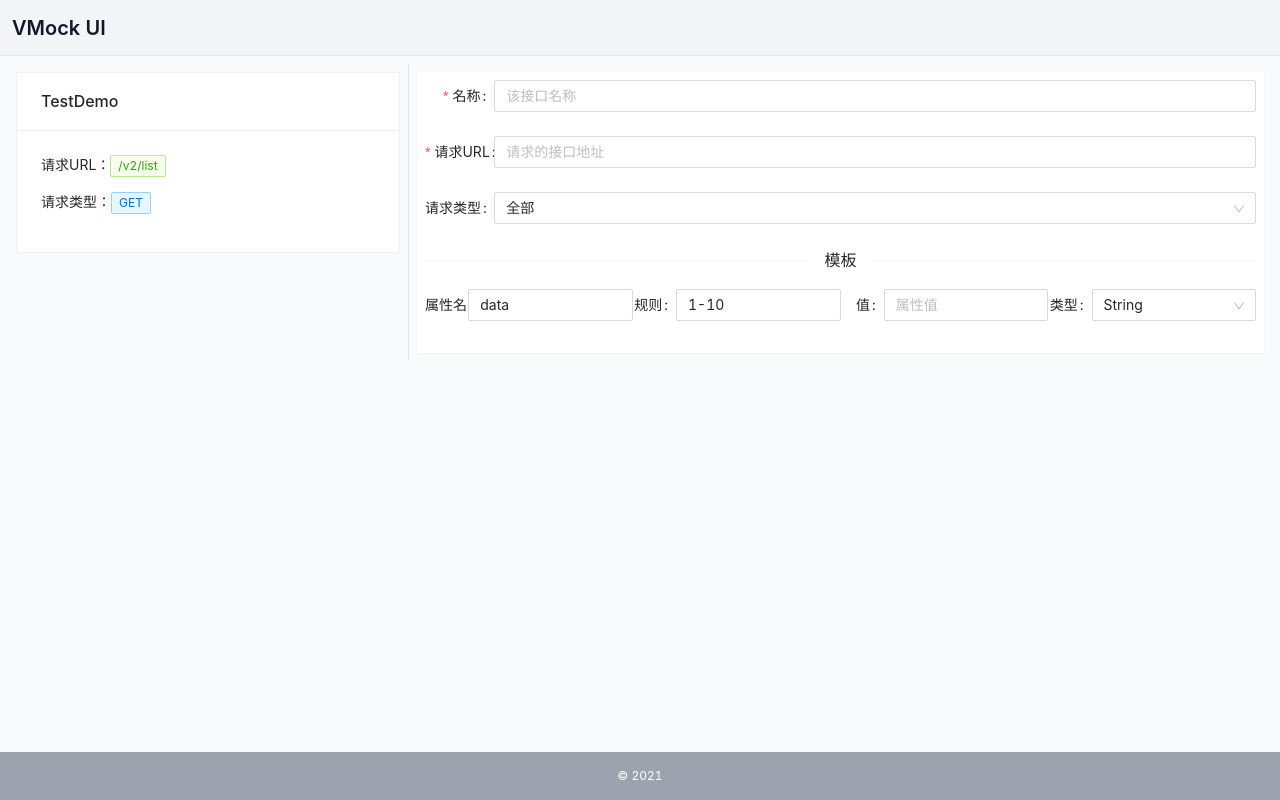
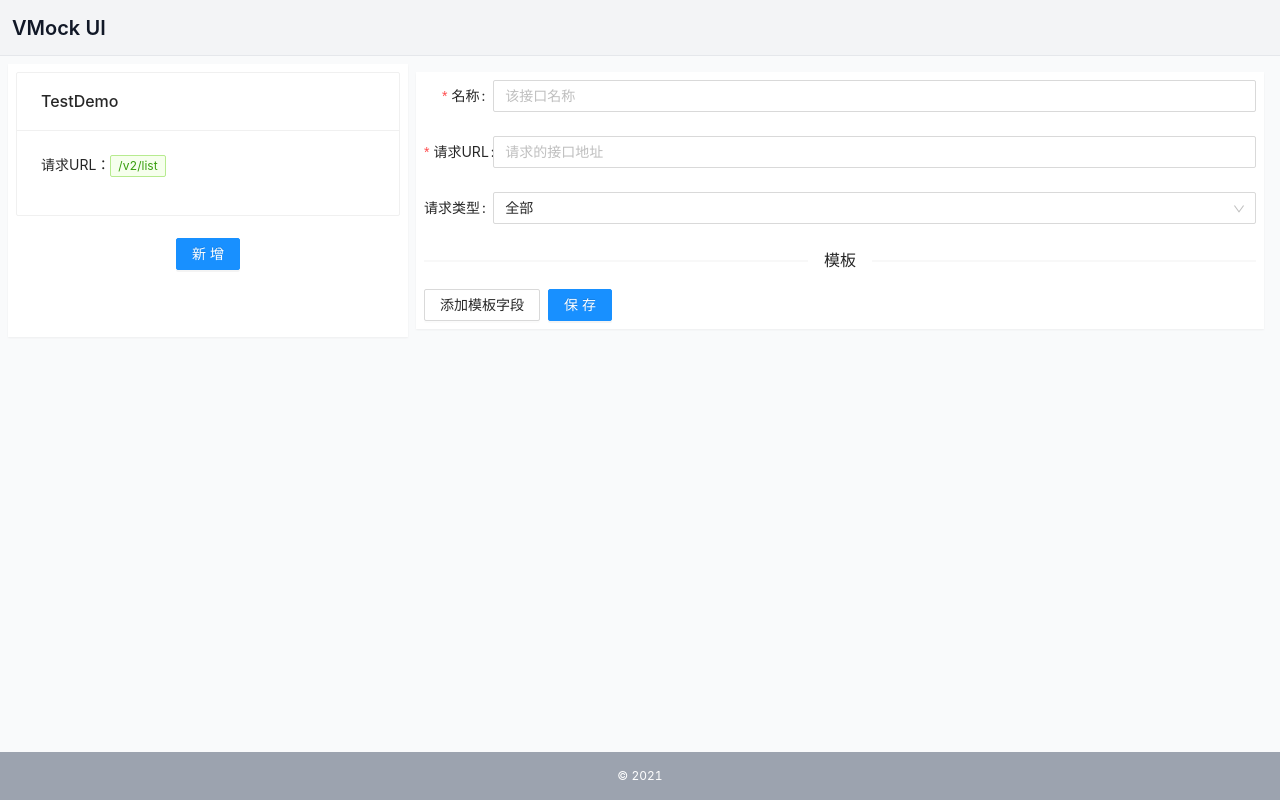
Before and after one commit to mrleidesen/VMock-UI, a Vue app: page /#/ in a window 1280 px wide. Built offline with nearby package versions, Linux system fonts and the light colour scheme.

Commit message:
fix: add form and config

```diff
--- a/src/views/Home.vue
+++ b/src/views/Home.vue
@@ -1,19 +1,27 @@
 <template>
   <div class="container mx-auto flex">
-    <div class="flex flex-col items-center box-border p-2">
+    <div class="flex flex-col items-center box-border p-2 bg-white shadow-sm">
       <a-card
         v-for="(config, i) in configes"
         :key="i"
         :title="config.name"
         class="w-96"
+        style="margin-bottom: 14px !important"
         hoverable
         @click="onChangeActive(i)"
       >
         <p>请求URL：<a-tag color="green">{{ config.rurl }}</a-tag></p>
         <p v-if="config.rtype">请求类型：<a-tag color="blue">{{ config.rtype.toUpperCase() }}</a-tag></p>
       </a-card>
+
+      <a-button
+        class="mt-2"
+        type="primary"
+        @click="onAddConfig"
+      >新增</a-button>
     </div>
-    <div class="flex-1 flex box-border p-2 border-l border-gray-200">
+
+    <div class="flex-1 flex box-border p-2">
       <div class="w-full box-border p-2 bg-white shadow-sm">
         <a-form
           :model="formState"
@@ -41,33 +49,31 @@
             v-for="(item, idx) in formState.template"
             :key="idx"
           >
-            <a-col :span="6">
+            <a-col :span="8">
               <a-form-item label="属性名" :labelCol="{ span: 5 }">
                 <a-input v-model:value="item.keyName" placeholder="属性名"></a-input>
               </a-form-item>
             </a-col>
-            <a-col :span="6">
+            <a-col :span="8">
               <a-form-item label="规则" :labelCol="{ span: 5 }">
                 <a-input v-model:value="item.rule" placeholder="生成规则"></a-input>
               </a-form-item>
             </a-col>
-            <a-col :span="6">
+            <a-col :span="8">
               <a-form-item label="值" :labelCol="{ span: 5 }">
-                <a-input v-model:value="item.value" placeholder="属性值"></a-input>
-              </a-form-item>
-            </a-col>
-            <a-col :span="6">
-              <a-form-item label="类型" :labelCol="{ span: 5 }">
-                <a-select v-model:value="item.type" placeholder="属性值的类型">
+                <a-select v-model:value="item.value" placeholder="属性值">
                   <a-select-option
-                    v-for="option in selectOptions.type"
+                    v-for="option in selectOptions.value"
                     :key="option"
-                    :value="option.toLowerCase()"
+                    :value="option"
                   >{{ option }}</a-select-option>
                 </a-select>
               </a-form-item>
             </a-col>
           </a-row>
+
+          <a-button class="mr-2" @click="onAddTemplate">添加模板字段</a-button>
+          <a-button type="primary" @click="onSaveConfig">保存</a-button>
         </a-form>
       </div>
     </div>
@@ -81,22 +87,30 @@ export default {
   setup() {
     const selectOptions = {
       rtype: ['get', 'post', 'put', 'delete'],
-      type: ['String', 'Number', 'Array', 'Object']
+      type: ['String', 'Number', 'Array', 'Object'],
+      value: ['@boolean()', '@natural()', '@integer()', '@float()', '@character()', '@string()', '@image()', '@date()', '@color()', '@paragraph()', '@cparagraph()', '@name()', '@cname()', '@url()', '@email()', '@id()', '@guid()']
     }
+    const defaultTemplate = { keyName: 'data', rule: '1-10', value: "@string()" }
+    const defaultConfig = {
+      name: 'TestDemo',
+      rurl: "/v2/list",
+      rtype: '',
+      template: [{ keyName: 'data', rule: '1-10', value: "@string()" }],
+    }
+
     const configes = reactive([
       {
         name: 'TestDemo',
         rurl: "/v2/list",
-        rtype: 'get',
+        rtype: '',
+        template: [{ keyName: 'data', rule: '1-10', value: "@string()" }],
       }
     ])
     const formState = reactive({
       name: "",
       rurl: "",
       rtype: "",
-      template: [
-        { keyName: 'data', rule: '1-10', value: "", type: "string" }
-      ]
+      template: []
     })
     const activeIndex = ref(-1)
 
@@ -105,6 +119,15 @@ export default {
       Object.assign(formState, configes[index])
       activeIndex.value = index
     }
+    const onAddTemplate = () => {
+      formState.template.push({...defaultTemplate})
+    }
+    const onAddConfig = () => {
+      configes.push({...defaultConfig})
+    }
+    const onSaveConfig = () => {
+      configes[activeIndex.value] = {...formState}
+    }
 
     return {
       configes,
@@ -112,6 +135,9 @@ export default {
       activeIndex,
       selectOptions,
       onChangeActive,
+      onAddTemplate,
+      onAddConfig,
+      onSaveConfig
     }
   }
 }
```
